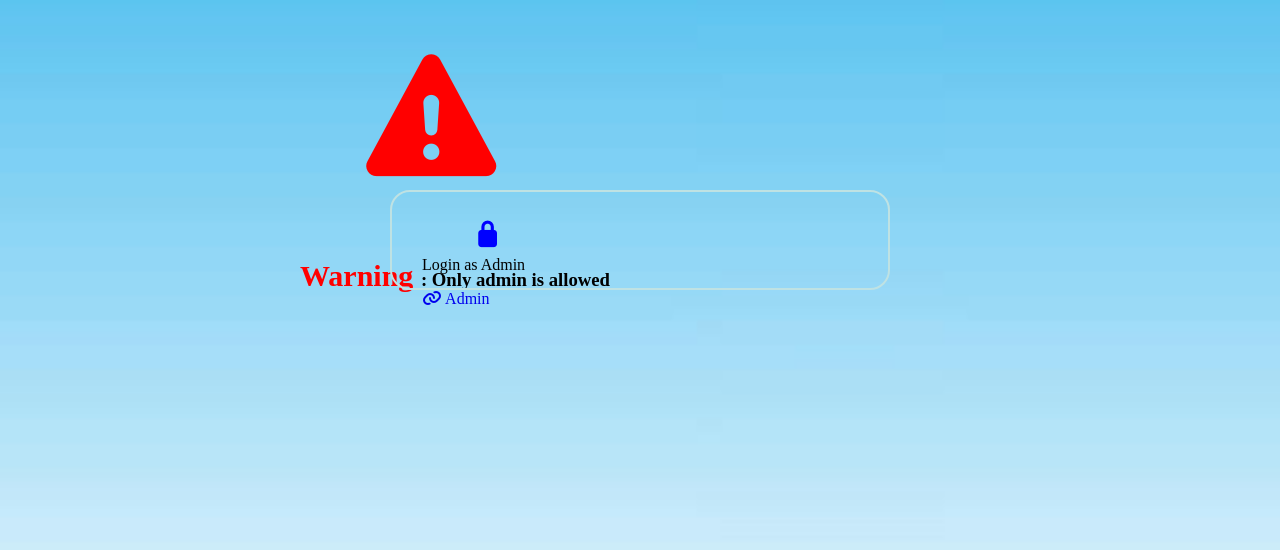
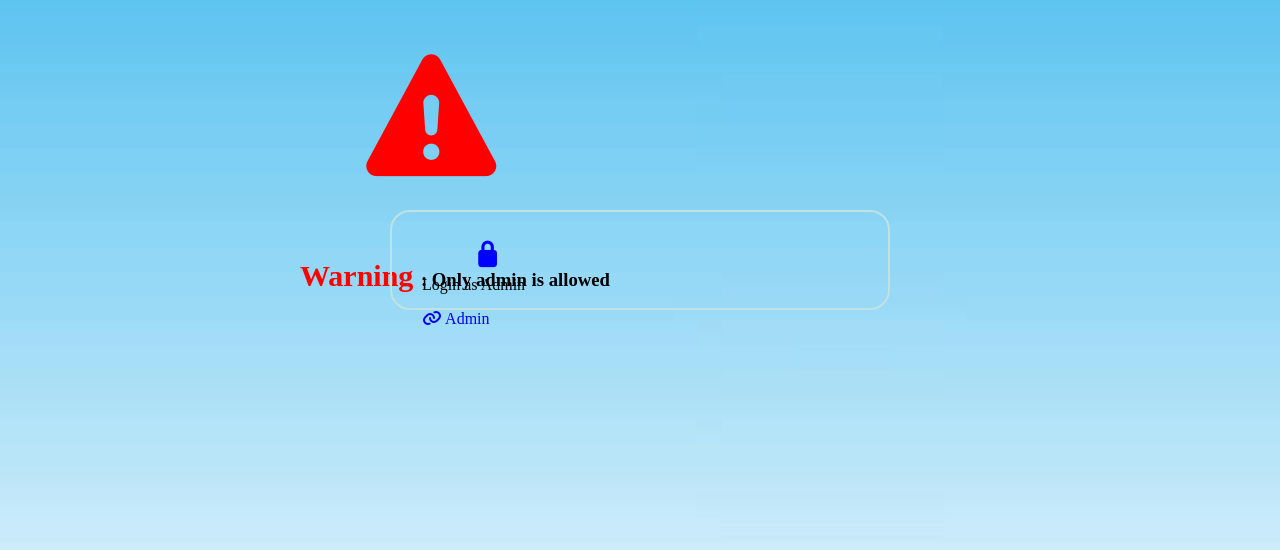
Before and after one commit to dri574069-beep/Academy-Website, a Django app: page /Admin/ in a window 1280 px wide. Shown: the top 550 px of the page. Run offline with Django 5.2, Linux system fonts and the light colour scheme.

Commit message:
Adjust admin warning position

```diff
--- a/static/style.css
+++ b/static/style.css
@@ -2392,7 +2392,7 @@ select {
 
 #adminWarning {
     position: relative !important;
-    top: 100px !important;
+    top: 120px !important;
     left: 0 !important;
     margin: 0 auto !important;
 }
```
